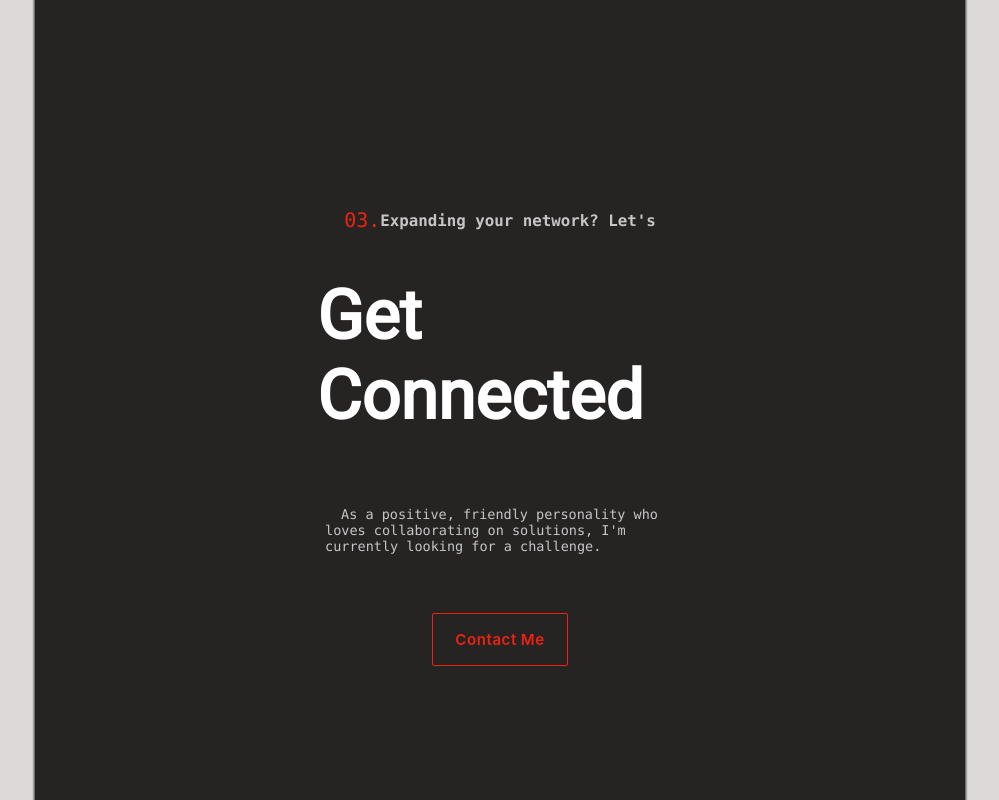
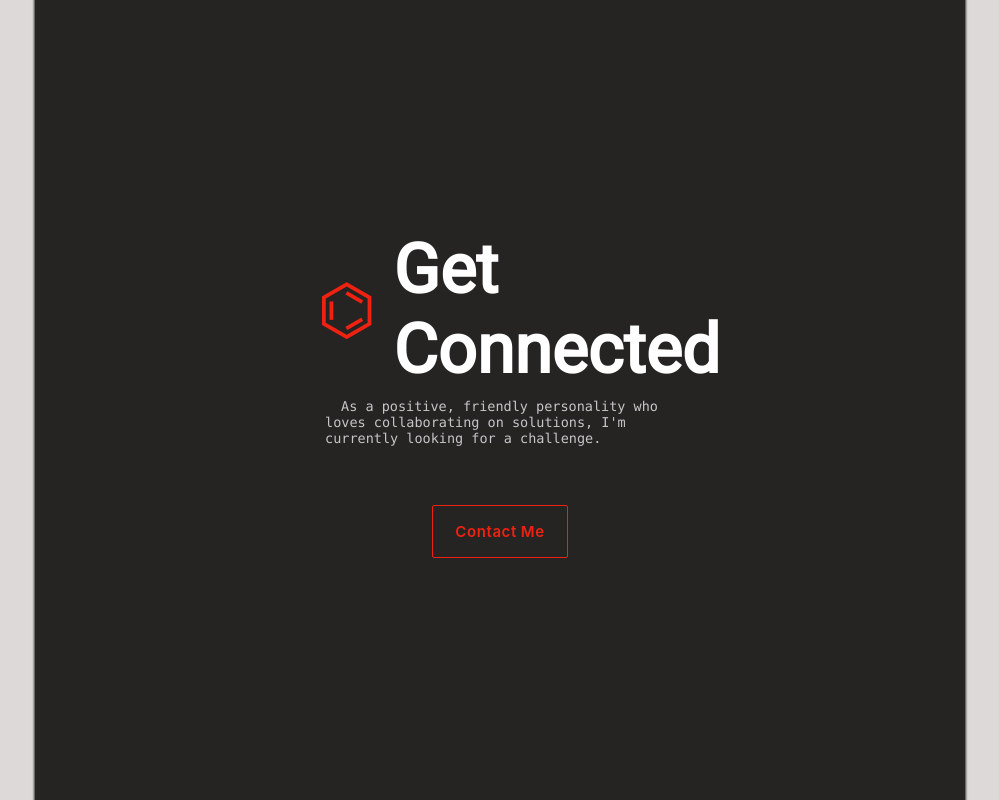
Before and after one commit to willsinn/ws-portfolio, a React (Create React App) app: page / in a window 1280 px wide. Shown: the part 2783-3583 px from the top of the page, without its empty margins (140-1139 px from the left). Built offline with nearby package versions, Linux system fonts and the light colour scheme; a web font is replaced by a local one.

Commit message:
update contact page, all changes completed

```diff
--- a/src/components/ContactPage.js
+++ b/src/components/ContactPage.js
@@ -11,10 +11,17 @@ const ContactPage = () => {
       <section className="main">
         <div className="main-content">
           <div className="row section-header">
-            <h3 className="section-title-label">03.</h3>
-            <h3>Expanding your network? Let's</h3>
+            <h2
+              className="row name section-title-label"
+              style={{ fontSize: "68px" }}
+            >
+              ⌬
+            </h2>
+            <h2 className="row name" style={{ marginLeft: "3.5%" }}>
+              Get Connected
+            </h2>
           </div>
-          <h2 className="row name">Get Connected</h2>
+
           <div className="row">
             <p>{connectOutro}</p>
           </div>
```
